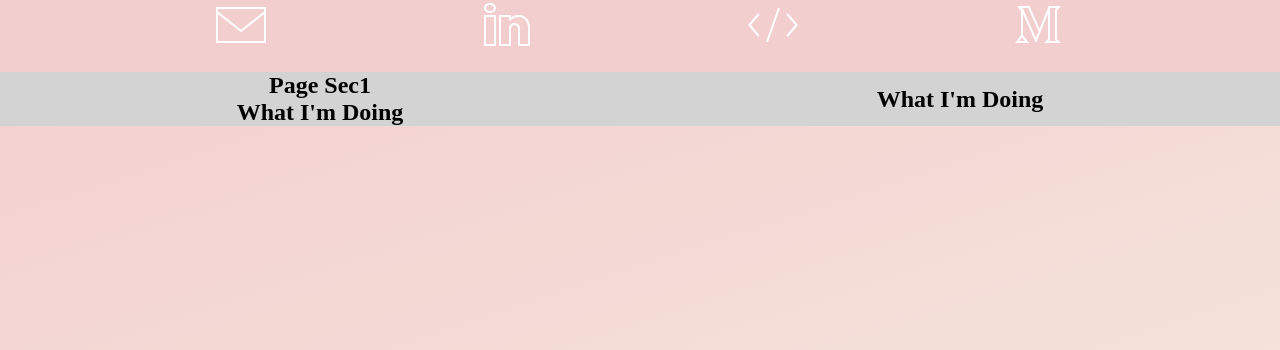
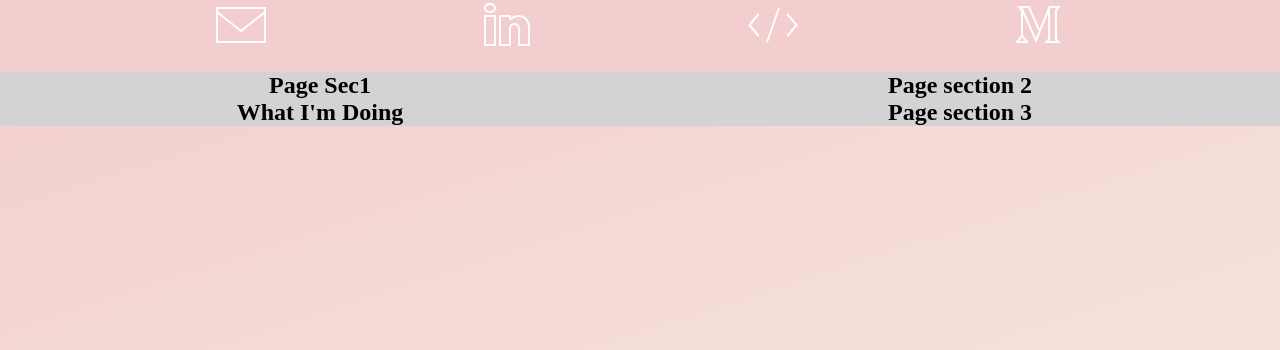
Before and after one commit to 1stofhername/portfolio-webstie, a React (Create React App) app: page / in a window 1280 px wide. Shown: the top 350 px of the page. Built offline with nearby package versions, Linux system fonts and the light colour scheme.

Commit message:
Adds placeholder header titles and additional page-section div.

```diff
--- a/src/components/Home.js
+++ b/src/components/Home.js
@@ -12,7 +12,7 @@ export default function Home () {
                  </div>
             <div id="main-section">
 
-                {/* intro section */}
+                {/* page section 1 */}
 
 
                     <div className="page-section" layout="row">
@@ -34,6 +34,8 @@ export default function Home () {
                         </div>
                     </div>
 
+                    {/* //page section 2 // */}
+
                     <div className="page-section" layout="row">
 
 
@@ -41,9 +43,18 @@ export default function Home () {
 
                         <div className="main-sub-section" id="activity" grey="true">
                         <h2 className="sub-title">
-                                What I'm Doing
+                                Page section 2
                             </h2>
                         </div>
+
+                        {/* //page section 3 // */}
+
+                        <div className="main-sub-section" id="activity" grey="true">
+                        <h2 className="sub-title">
+                                Page section 3
+                            </h2>
+                        </div>
+
                     </div>
             </div>
         </div>
```
